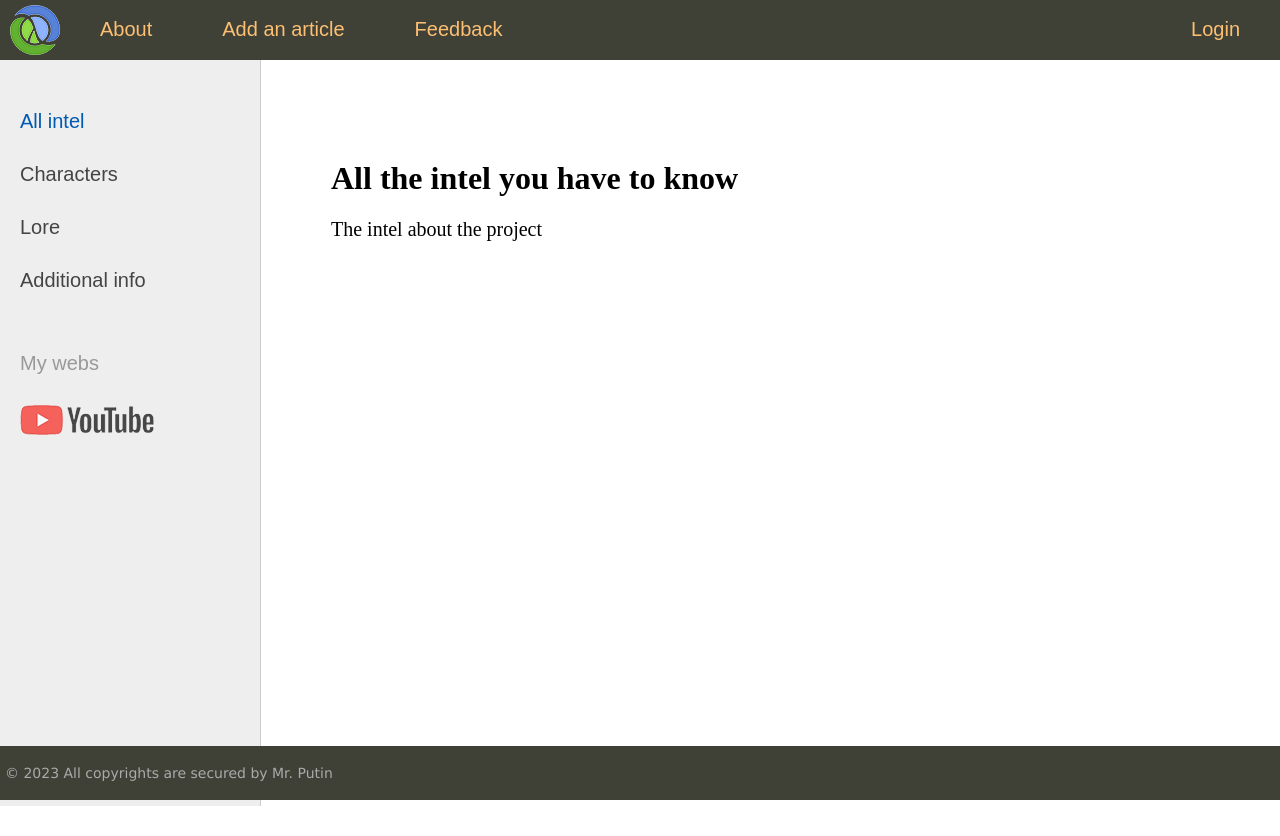
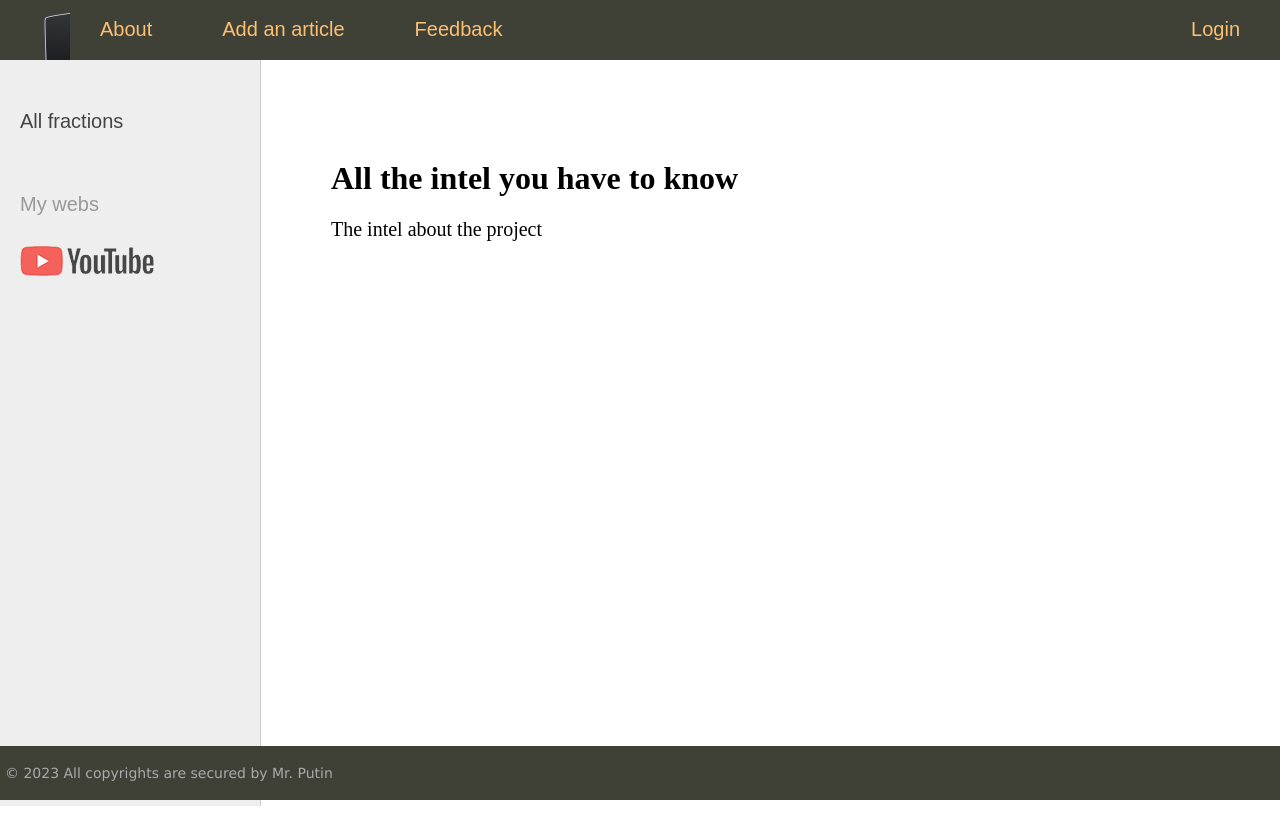
Before and after one commit to timmashkov/Django_project, a Django app: page /info/ in a window 1280 px wide. Run offline with Django 4.2, Linux system fonts and the light colour scheme.

Commit message:
Made second migration, creating the second table Fraction, improved based_page.html

```diff
--- a/stormrage/templates/stormrage_templates/based_page.html
+++ b/stormrage/templates/stormrage_templates/based_page.html
@@ -15,7 +15,8 @@
             {% block mainmenu %}
             <div class="header">
                 <ul id="mainmenu" class="mainmenu">
-                    <li class="logo"><a href="{% url 'home' %}"><div class="logo"></div>
+                    <li class="logo"><a href="{% url 'home' %}">
+                        <div class="logo"></div>
                     </a></li>
                     {% for m in menu %}
                     {% if not forloop.last %}
@@ -35,10 +36,20 @@
                     <!-- Sidebar слева -->
                     <td valign="top" class="left-chapters">
                         <ul id="leftchapters">
-                            <li class="selected">All intel</li>
-                            <li><a href="#">Characters</a></li>
-                            <li><a href="#">Lore</a></li>
-                            <li><a href="#">Additional info</a></li>
+                            {% if cat_selected == 0 %}
+                            <li class="selected">All fractions</li>
+                            {% else %}
+                            <li><a href="{% url 'home' %}">All fractions</a></li>
+                            {% endif %}
+
+                            {% for c in cats %}
+                            {% if c.pk == cat_selected %}
+                            <li class="selected">{{c.name}}</li>
+                            {% else %}
+                            <li><a href="{{ c.get_absolute_url }}">{{c.name}}</a></li>
+                            {% endif %}
+                            {% endfor %}
+
                             <li class="share">
                                 <p>My webs</p>
                                 <a class="share-yt"
--- a/stormrage/templates/stormrage_templates/index.html
+++ b/stormrage/templates/stormrage_templates/index.html
@@ -8,7 +8,7 @@
 	{{p.content|linebreaks|truncatewords:500}}
 	{% endautoescape %}
 			<div class="clear"></div>
-			<p class="link-read-post"><a href="#">Read data</a></p>
+			<p class="link-read-post"><a href="{{ p.get_absolute_url }}">Read data</a></p>
 			</li>
 	{% endfor %}
 </ul>
--- a/stormrage/urls.py
+++ b/stormrage/urls.py
@@ -10,4 +10,6 @@
     path('add_page', add_page, name='add_page'),
     path('contact', contact, name='contact'),
     path('login', login, name='login'),
+    path('read_data/<int:post_id>/', read_data, name='read_data'),
+    path('fraction/<int:cat_id>/', show_fraction, name='fraction'),
 ]
--- a/stormrage/views.py
+++ b/stormrage/views.py
@@ -1,7 +1,6 @@
 from django.http import HttpResponse, HttpResponseNotFound, Http404
 from django.shortcuts import render, redirect
 from .models import *
-
 
 menu = [{'title': 'About', 'url_name': 'about'},
         {'title': 'Add an article', 'url_name': 'add_page'},
@@ -16,11 +15,16 @@
 def welcome(request):
     """Функция представление для домашней страницы с html скриптом"""
     intel = Alpha.objects.all()
+    cats = Fraction.objects.all()
+
     context = {
         'intel': intel,
+        'cats': cats,
         'menu': menu,
-        'title': 'The Alpha Tempest main page'
+        'title': 'The Alpha Tempest main page',
+        'cat_selected': 0
     }
+
     return render(request, 'stormrage_templates/index.html', context=context)
 
 
@@ -46,3 +50,11 @@
 
 def login(request):
     return HttpResponse('Login your account')
+
+
+def read_data(request, post_id):
+    return HttpResponse(f'Read about this id={post_id}')
+
+
+def show_fraction(request, cat_id):
+    return HttpResponse(f'Showing the fraction: {cat_id}')
```
Also changed, not shown: stormrage/models.py (+16 -0 lines), db.sqlite3, stormrage/migrations/0002_fraction_alter_alpha_content_alpha_cat.py (added), stormrage/static/stormrage_static/images/logo.png, stormrage/static/stormrage_static/images/main.ico.
